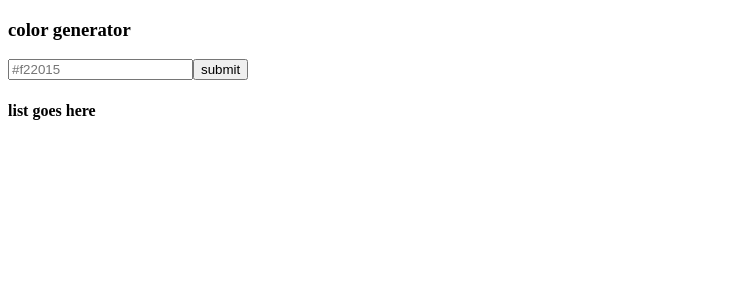
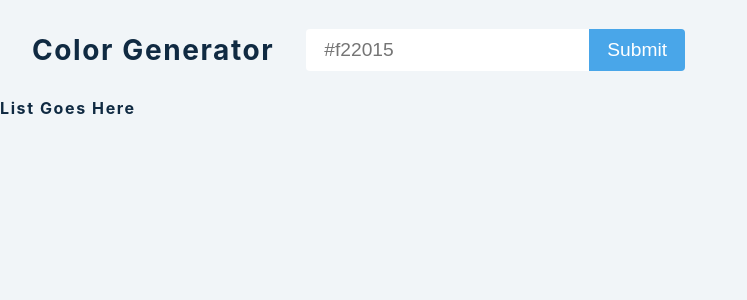
Before and after one commit to Mohammadreza-Najafi/ColorGenerator-with-React, a React (Vite) app: page / in a window 1280 px wide. Shown: the top 300 px of the page, without its empty margins (0-747 px from the left). Built offline with nearby package versions, Linux system fonts and the light colour scheme.

Commit message:
set all style

```diff
--- a/src/index.css
+++ b/src/index.css
@@ -0,0 +1,216 @@
+/*
+===============
+Variables
+===============
+*/
+
+:root {
+    /* dark shades of primary color*/
+    --clr-primary-1: hsl(205, 86%, 17%);
+    --clr-primary-2: hsl(205, 77%, 27%);
+    --clr-primary-3: hsl(205, 72%, 37%);
+    --clr-primary-4: hsl(205, 63%, 48%);
+    /* primary/main color */
+    --clr-primary-5: hsl(205, 78%, 60%);
+    /* lighter shades of primary color */
+    --clr-primary-6: hsl(205, 89%, 70%);
+    --clr-primary-7: hsl(205, 90%, 76%);
+    --clr-primary-8: hsl(205, 86%, 81%);
+    --clr-primary-9: hsl(205, 90%, 88%);
+    --clr-primary-10: hsl(205, 100%, 96%);
+    /* darkest grey - used for headings */
+    --clr-grey-1: hsl(209, 61%, 16%);
+    --clr-grey-2: hsl(211, 39%, 23%);
+    --clr-grey-3: hsl(209, 34%, 30%);
+    --clr-grey-4: hsl(209, 28%, 39%);
+    /* grey used for paragraphs */
+    --clr-grey-5: hsl(210, 22%, 49%);
+    --clr-grey-6: hsl(209, 23%, 60%);
+    --clr-grey-7: hsl(211, 27%, 70%);
+    --clr-grey-8: hsl(210, 31%, 80%);
+    --clr-grey-9: hsl(212, 33%, 89%);
+    --clr-grey-10: hsl(210, 36%, 96%);
+    --clr-white: #fff;
+    --clr-red-dark: hsl(360, 67%, 44%);
+    --clr-red-light: hsl(360, 71%, 66%);
+    --clr-green-dark: hsl(125, 67%, 44%);
+    --clr-green-light: hsl(125, 71%, 66%);
+    --clr-black: #222;
+    --transition: all 0.3s linear;
+    --spacing: 0.1rem;
+    --radius: 0.25rem;
+    --light-shadow: 0 5px 15px rgba(0, 0, 0, 0.1);
+    --dark-shadow: 0 5px 15px rgba(0, 0, 0, 0.2);
+    --max-width: 1170px;
+    --fixed-width: 620px;
+}
+/*
+===============
+Global Styles
+===============
+*/
+
+*,
+::after,
+::before {
+    margin: 0;
+    padding: 0;
+    box-sizing: border-box;
+}
+body {
+    font-family: -apple-system, BlinkMacSystemFont, 'Segoe UI', Roboto, Oxygen,
+    Ubuntu, Cantarell, 'Open Sans', 'Helvetica Neue', sans-serif;
+    background: var(--clr-grey-10);
+    color: var(--clr-grey-1);
+    line-height: 1.5;
+    font-size: 0.875rem;
+}
+ul {
+    list-style-type: none;
+}
+a {
+    text-decoration: none;
+}
+h1,
+h2,
+h3,
+h4 {
+    letter-spacing: var(--spacing);
+    text-transform: capitalize;
+    line-height: 1.25;
+    margin-bottom: 0.75rem;
+}
+h1 {
+    font-size: 3rem;
+}
+h2 {
+    font-size: 2rem;
+}
+h3 {
+    font-size: 1.25rem;
+}
+h4 {
+    font-size: 0.875rem;
+}
+p {
+    margin-bottom: 1.25rem;
+    color: var(--clr-grey-5);
+}
+@media screen and (min-width: 800px) {
+    h1 {
+        font-size: 4rem;
+    }
+    h2 {
+        font-size: 2.5rem;
+    }
+    h3 {
+        font-size: 1.75rem;
+    }
+    h4 {
+        font-size: 1rem;
+    }
+    body {
+        font-size: 1rem;
+    }
+    h1,
+    h2,
+    h3,
+    h4 {
+        line-height: 1;
+    }
+}
+/*  global classes */
+
+/* section */
+.section {
+    width: 90vw;
+    margin: 0 auto;
+    max-width: var(--max-width);
+}
+
+@media screen and (min-width: 992px) {
+    .section {
+        width: 95vw;
+    }
+}
+
+/*
+===============
+Color Generator
+===============
+*/
+
+.container {
+    text-align: center;
+    display: flex;
+    align-items: center;
+    height: 100px;
+    padding-left: 2rem;
+}
+.container h3 {
+    margin-bottom: 0;
+    margin-right: 2rem;
+}
+
+input {
+    border-color: transparent;
+    padding: 0.5rem 1rem;
+    font-size: 1.2rem;
+    border-top-left-radius: var(--radius);
+    border-bottom-left-radius: var(--radius);
+}
+.btn {
+    background: var(--clr-primary-5);
+    padding: 0.5rem 1rem;
+    font-size: 1.2rem;
+    border-color: transparent;
+    border-top-right-radius: var(--radius);
+    border-bottom-right-radius: var(--radius);
+    text-transform: capitalize;
+    color: var(--clr-white);
+    cursor: pointer;
+}
+@media screen and (max-width: 576px) {
+    .container h3 {
+        font-size: 1rem;
+    }
+    input,
+    .btn {
+        font-size: 0.85rem;
+    }
+}
+input.error {
+    border: 2px solid var(--clr-red-dark);
+}
+.colors {
+    min-height: calc(100vh - 100px);
+    display: grid;
+    grid-template-columns: repeat(auto-fit, minmax(223.33px, 1fr));
+    grid-template-rows: repeat(auto-fit, minmax(96px, 1fr));
+}
+.color {
+    padding: 1rem 2rem;
+    cursor: pointer;
+    font-size: 1rem;
+    text-transform: none;
+}
+.percent-value {
+    margin-bottom: 0;
+    color: var(--clr-grey-1);
+}
+.color-value {
+    color: var(--clr-grey-1);
+    margin-bottom: 0;
+}
+.color-light .color-value {
+    color: var(--clr-white);
+}
+.color-light .percent-value {
+    color: var(--clr-white);
+}
+
+.alert {
+    text-transform: uppercase;
+    font-size: 0.85rem;
+    margin-top: 0.5rem;
+}
```
